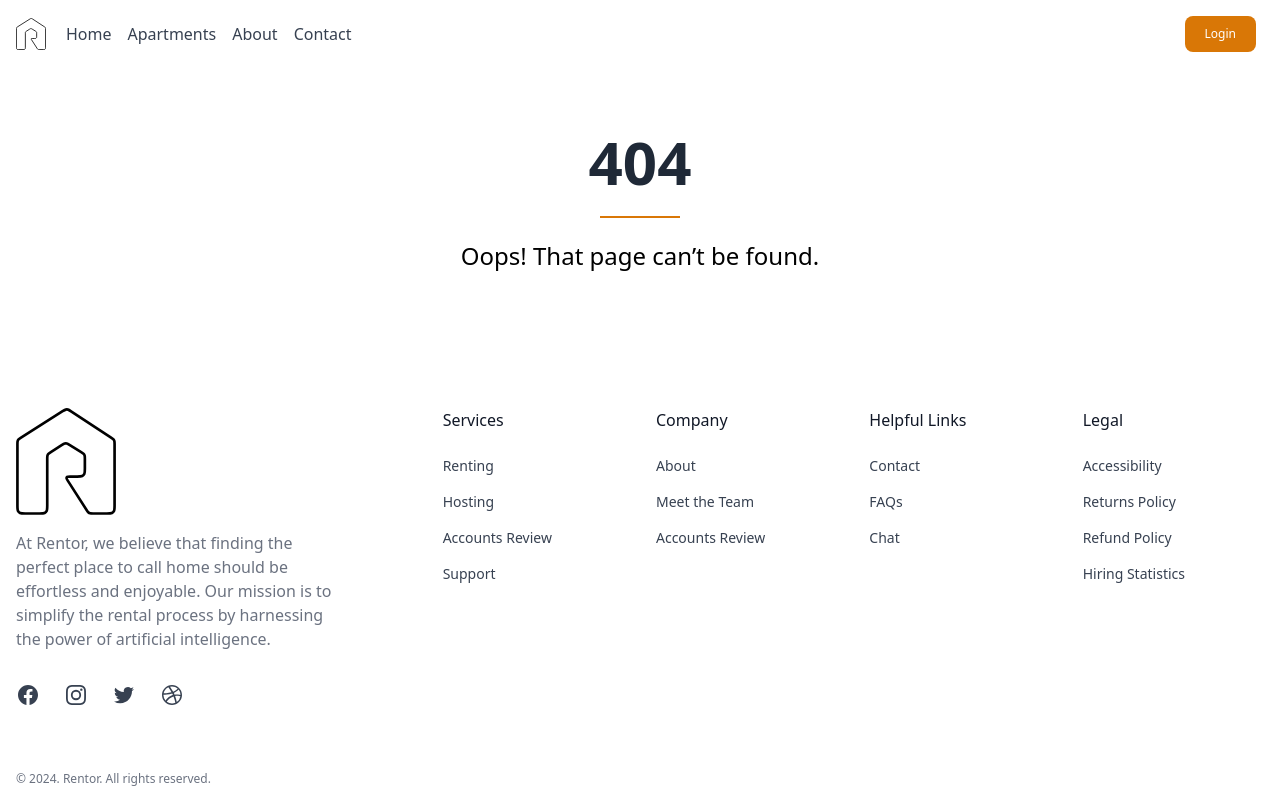
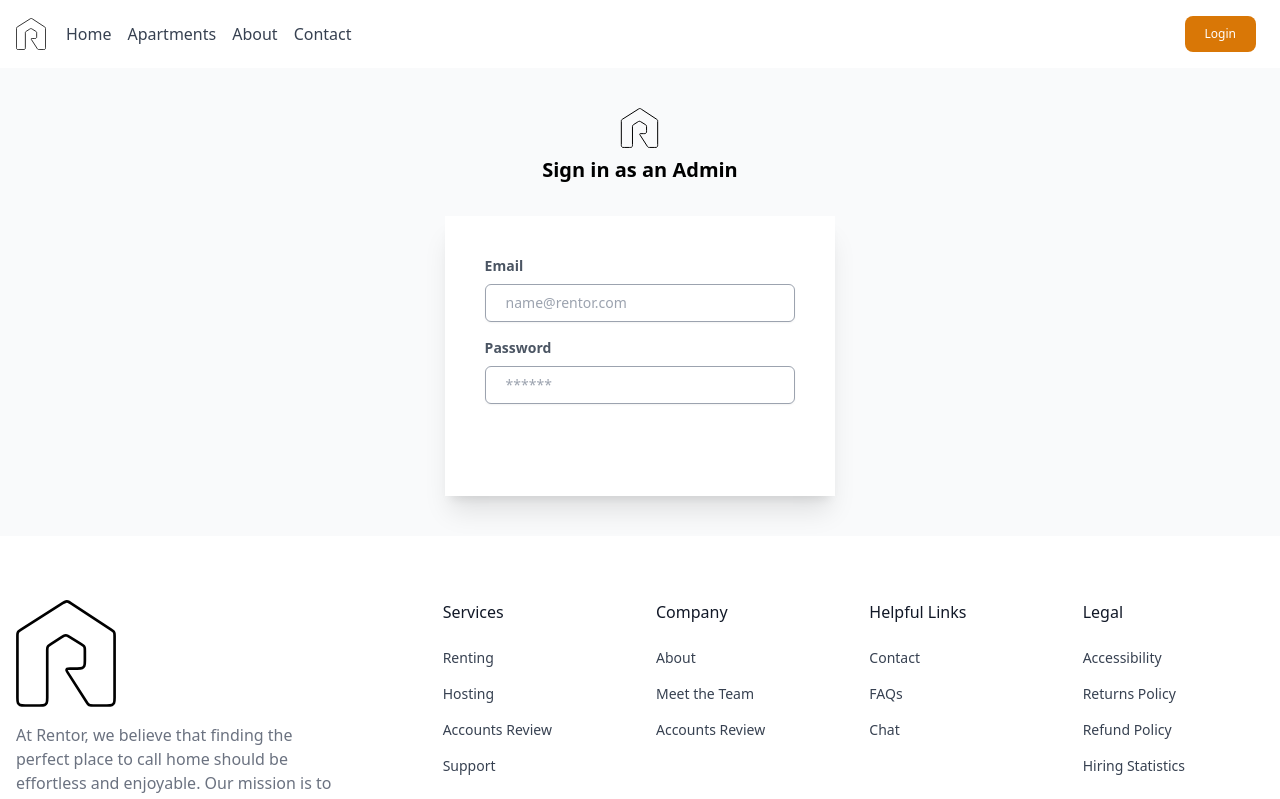
Before and after one commit to srahabib/RentalApp, a Next.js app: page /AdminLogin in a window 1280 px wide. Before the commit this address had no page. Shown: the top 799 px of the page. Built offline with nearby package versions, Linux system fonts and the light colour scheme.

Commit message:
user owner switch

```diff
--- a/src/components/Navbar/Navbar.jsx
+++ b/src/components/Navbar/Navbar.jsx
@@ -7,6 +7,8 @@ const Navbar = () => {
     const [showNav, setShowNav] = useState(false); // State to manage mobile navigation visibility
     const [userData, setUserData] = useState(null);
     const [userRole, setUserRole] = useState(''); // State to track user's role
+    const [owner, setOwner] = useState(''); // State to track user's role
+    const [f, setF] = useState(false); // State to track user's role
 
 
     useEffect(() => {
@@ -77,9 +79,31 @@ const fetchUserRole = async () => {
 
         const data = await response.json();
         setUserRole(data.role); // Update user role
+        setOwner(data.isOwner)
     } catch (error) {
         console.error('Error fetching user role:', error);
     }
+};
+
+const handleSwitchRole = () => {
+    if (owner) {
+        setUserRole('user');
+        setOwner(false);
+    } else {
+        setUserRole('owner');
+        setOwner(true);
+    }
+    setF(!f);
+};
+
+const Switchtuser = () => {
+    setF(true);
+
+};
+
+const Switchtowner = () => {
+    setF(false);
+
 };
 
 
@@ -152,10 +176,20 @@ const getLoggedInUserEmail = (allUserData) => {
 
                     </div>
 
-                {isLoggedIn && (
-                    <div className='flex flex-row '>
-                    <a href="/Contact-Details" className='text-amber-500 font-bold text-xs mt-2'>
-                        {userRole === 'owner' ? 'Switch to User' : 'Become an Owner'}
+                    {isLoggedIn && (
+                <div className='flex flex-row '>
+                    <a className='text-amber-500 font-bold text-xs mt-2'>
+                        {!owner ? (
+                            <a href="/Contact-Details" className="block text-sm text-gray-700 hover:bg-gray-100 dark:hover:bg-gray-600 dark:text-gray-200 dark:hover:text-white">Become an owner</a>
+                        ) : (
+                            f === true ? (
+                                <a onClick={Switchtowner} className='switch-to-owner'> Switch to Owner </a>
+                            ) : (
+                                <a onClick={Switchtuser} className='switch-to-user'> Switch to User </a>
+                            )
+                        )}
+
+
                     </a>
                         <div className="relative ml-4 pr-8">
 
@@ -175,18 +209,18 @@ const getLoggedInUserEmail = (allUserData) => {
                                          <li>
                                             <a href="/Host" className="block px-4 py-2 text-sm text-gray-700 hover:bg-gray-100 dark:hover:bg-gray-600 dark:text-gray-200 dark:hover:text-white">Profile</a>
                                         </li>
-                                        {userRole === 'owner' && (
+                                        {f === false && (
                                             <li>
                                                 <a href="/Post" className="block px-4 py-2 text-sm text-gray-700 hover:bg-gray-100 dark:hover:bg-gray-600 dark:text-gray-200 dark:hover:text-white">Post Property</a>
                                             </li>
                                         )}
-                                        {userRole === 'owner' && (
+                                        {f === false && (
                                             <li>
                                                 <a href="/Dashboard" className="block px-4 py-2 text-sm text-gray-700 hover:bg-gray-100 dark:hover:bg-gray-600 dark:text-gray-200 dark:hover:text-white">Dashboard</a>
                                             </li>
                                         )}
 
-                                        {userRole === 'user' && (
+                                        {f === true && (
                                             <li>
                                                 <a href="/Dashboard" className="block px-4 py-2 text-sm text-gray-700 hover:bg-gray-100 dark:hover:bg-gray-600 dark:text-gray-200 dark:hover:text-white" style={{ display: 'none' }}>Dashboard</a>
                                             </li>
--- /dev/null
+++ b/src/pages/AdminLogin.js
@@ -0,0 +1,119 @@
+import React from "react";
+import { useRouter } from "next/router";
+
+const AdminLogin = () => {
+  const router = useRouter();
+
+  async function handleSubmit(event) {
+    event.preventDefault();
+
+    const formData = new FormData(event.currentTarget);
+    const username = formData.get("username");
+    const password = formData.get("password");
+
+    const response = await fetch(
+      "https://rentor-b.onrender.com/auth/admin/login",
+      {
+        method: "POST",
+        headers: { "Content-Type": "application/json" },
+        body: JSON.stringify({ username, password }),
+      }
+    );
+
+    console.log(username, password);
+
+    if (response.ok) {
+      const data = await response.json();
+      const { access_token } = data; // Extract access_token from the response
+
+      // Save the access token as a cookie
+      document.cookie = `accessToken=${access_token}; path=/`;
+
+      console.log("Logged in!");
+      window.location.pathname = "/";
+    } else {
+      console.error("Failed to log in");
+    }
+  }
+
+  return (
+    <div className="bg-[#F9FAFB] flex items-center py-10">
+      <div className="h-max mx-auto flex flex-col items-center">
+        <img
+          className="h-[40px] w-[47px] mb-2"
+          src="/images/rentorLogo4.svg"
+          alt=""
+        />
+        <h1 className="text-xl font-bold text-center pb-8">
+          Sign in as an Admin
+        </h1>
+        <form
+          onSubmit={handleSubmit}
+          className="bg-white shadow-xl p-10 flex flex-col gap-4 text-sm"
+        >
+          <div>
+            <label
+              className="text-gray-600 font-bold inline-block pb-2"
+              htmlFor="email"
+            >
+              Email
+            </label>
+            <input
+              className="border border-gray-400 focus:outline-slate-400 rounded-md w-full shadow-sm px-5 py-2"
+              type="email"
+              name="username"
+              placeholder="name@rentor.com"
+              required
+            />
+          </div>
+          <div>
+            <label
+              className="text-gray-600 font-bold inline-block pb-2"
+              htmlFor="password"
+            >
+              Password
+            </label>
+            <input
+              className="border border-gray-400 focus:outline-slate-400 rounded-md w-full shadow-sm px-5 py-2"
+              type="password"
+              name="password"
+              placeholder="******"
+              required
+            />
+          </div>
+          {/* <div className="flex">
+            <div className="w-1/2">
+              <input type="checkbox" name="rememberMe" id="rememberMe" />
+              <label htmlFor="rememberMe">Remember me</label>
+            </div>
+            <div className="w-1/2">
+              <a className="font-bold text-black" href="">
+                Forgot password ?
+              </a>
+            </div>
+          </div> */}
+          <div>
+            <button
+              className="bg-green1 w-full py-2 rounded-md text-white font-bold cursor-pointer hover:bg-bg-green2 hover:bg-grey1 focus:ring-4 focus:outline-none focus:ring-grey1 focus:bg-bej1 focus:text-black"
+              type="submit"
+            >
+              Login
+            </button>
+          </div>
+          {/* <div className="flex">
+            <p className="text-center">Don't have and account ?</p>
+            <p className="text-center font-bold text-blue pl-1">
+              {" "}
+              <a href="/Register2">Sign up</a>
+            </p>
+          </div> */}
+          {/* <div className="flex gap-4">
+                          <button type="submit" className="bg-[#c71610] w-full py-1 rounded-md text-white font-bold cursor-pointer hover:bg-red-600">Gmail</button>
+                      </div>*/}
+        </form>
+      </div>
+    </div>
+  );
+};
+
+export default AdminLogin;
```
